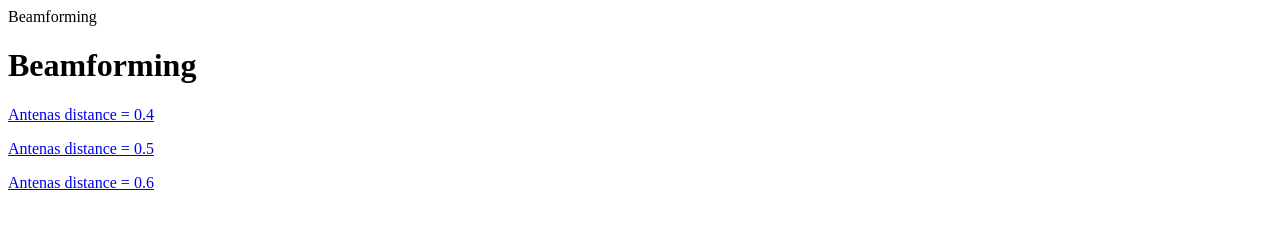
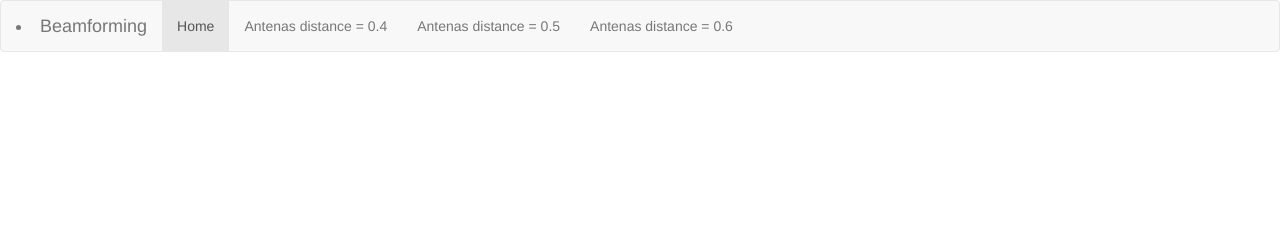
Before and after one commit to 01ive/beamforming, a plain HTML site: page pages/index.html in a window 1280 px wide. Drawn offline with nearby package versions, Linux system fonts and the light colour scheme.

Commit message:
Update index.html

```diff
--- a/pages/index.html
+++ b/pages/index.html
@@ -1,12 +1,24 @@
 <!DOCTYPE html>
 <html>
 	<head>
-        Beamforming
+        <title>Beamforming</title>
+        <link rel="stylesheet" href="https://maxcdn.bootstrapcdn.com/bootstrap/3.4.1/css/bootstrap.min.css">
+        <script src="https://ajax.googleapis.com/ajax/libs/jquery/3.7.1/jquery.min.js"></script>
+        <script src="https://maxcdn.bootstrapcdn.com/bootstrap/3.4.1/js/bootstrap.min.js"></script>
     </head>
     <body>
-        <h1>Beamforming</h1>
-        <a href="d=0.4 angle=[3, 5, 10].html">Antenas distance = 0.4</a><p></p>
-        <a href="d=0.5 angle=[3, 5, 10].html">Antenas distance = 0.5</a><p></p>
-        <a href="d=0.6 angle=[3, 5, 10].html">Antenas distance = 0.6</a><p></p>
+        <nav class="navbar navbar-default">
+            <div class="container-fluid">
+              <div class="navbar-header">
+                <li class="navbar-brand">Beamforming</li>
+              </div>
+              <ul class="nav navbar-nav">
+                <li class="active"><a href="#">Home</a></li>
+                <li><a href="d=0.4 angle=[3, 5, 10].html">Antenas distance = 0.4</a></li>
+                <li><a href="d=0.5 angle=[3, 5, 10].html">Antenas distance = 0.5</a></li>
+                <li><a href="d=0.6 angle=[3, 5, 10].html">Antenas distance = 0.6</a></li>
+              </ul>
+            </div>
+        </nav>
     </body>
 </html>
```
Also changed, not shown: 1 other file.
